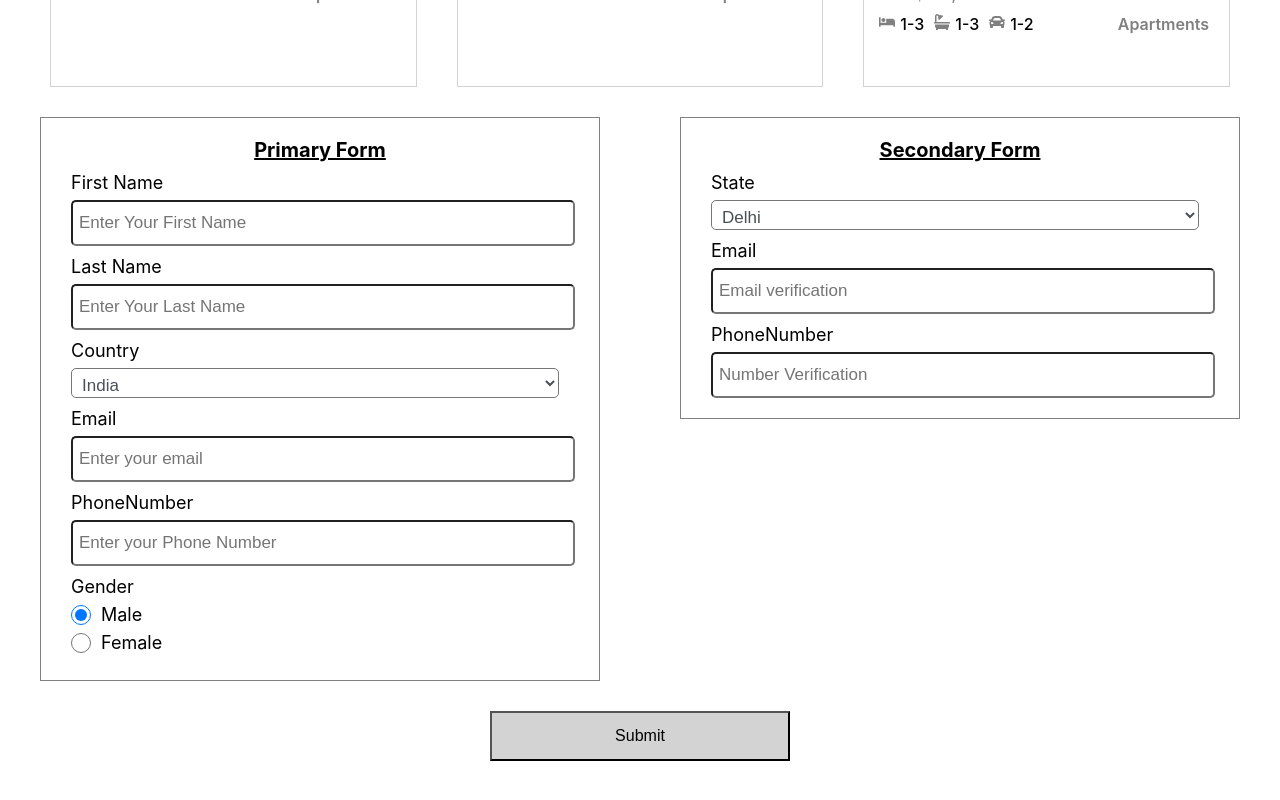
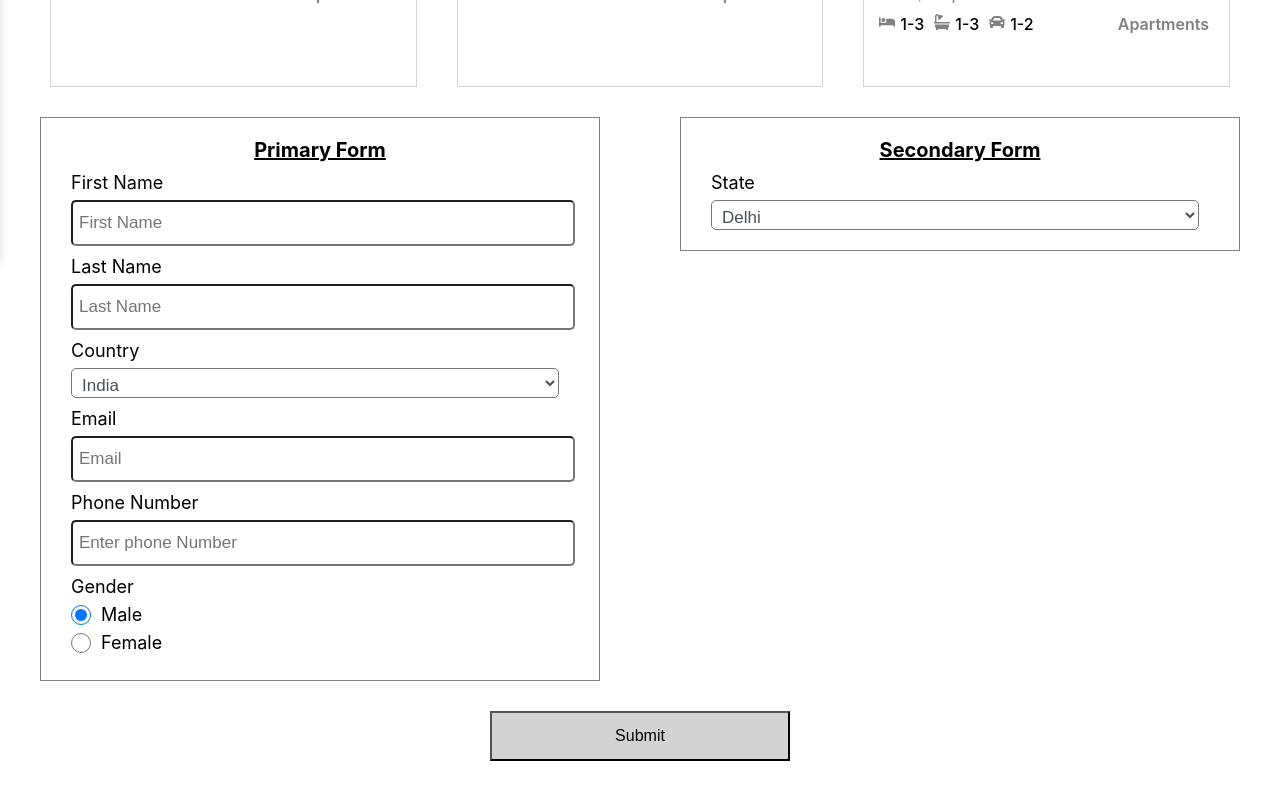
Before and after one commit to Shivani-Maiyani/rwd-design-exercise, a React (Create React App) app: page / in a window 1280 px wide. Shown: the part 578-1378 px from the top of the page. Built offline with nearby package versions, Linux system fonts and the light colour scheme.

Commit message:
add sidebar

```diff
--- a/package.json
+++ b/package.json
@@ -6,9 +6,11 @@
     "@testing-library/jest-dom": "^5.16.4",
     "@testing-library/react": "^13.3.0",
     "@testing-library/user-event": "^13.5.0",
+    "font-awesome": "^4.7.0",
     "react": "^18.2.0",
     "react-burger-menu": "^3.0.8",
     "react-dom": "^18.2.0",
+    "react-hook-form": "^7.33.1",
     "react-icons": "^4.4.0",
     "react-scripts": "5.0.1",
     "sass": "^1.54.0",
--- a/src/component/form/form.js
+++ b/src/component/form/form.js
@@ -1,8 +1,7 @@
-import React, { useState } from 'react';
+import { useForm } from "react-hook-form";
 import "./form.scss";
 import "./formMedia.scss";
 
-const Form = () => {
 const country = [
     {
       'id':1,
@@ -76,93 +75,115 @@ const Form = () => {
     }
   ]
 
-  const [inputs,setInputs] = useState({});
-  const [selected,setSelected] = useState('');
-
-  const handleChange = (event) =>{
-    const name = event.target.name;
-    const value = event.target.value;
-    console.log(event.target);
-    setInputs(values => ({...values, [name]: value}));
-  }
-  const handleClick = (event) => {
-   event.preventDefault();
-   console.log(inputs);
+const Form = () =>{
+    const { register, handleSubmit, formState: { errors } } = useForm();
+    const onSubmit = (data) => {
+        console.log(data);
     }
     return (
-    <div className='container-form'>
-      <div className='form-section'>
-      <form className='form-wrraper'>
+        <div className="container-form">
+            <div className="form-section">
+            <form className="form-wrraper">
             <div className='form-text'>Primary Form</div>
             <div className="form">
-      <label id="fname-label" htmlFor="fname">First Name</label>
-      <input type="text" name="fname" className="form-control" placeholder="Enter Your First Name" minLength={3} maxLength={30} value={inputs.fname}  onChange={handleChange} required={true}/>
+            <label>First Name</label>
+                    <input
+                    className="form-control"
+                        placeholder='First Name'
+                        type="text"
+                        {...register("firstName", { required: true, maxLength: 10 })}
+                    />
+                {errors.firstName && <p>Please check the First Name</p>}
             </div>
             <div className="form">
-      <label id="lname-label" htmlFor="lname">Last Name</label>
-      <input type="text" name="lname" className="form-control" placeholder="Enter Your Last Name" minLength={3} maxLength={30} onChange={handleChange} value={inputs.lname} required/>
+            <label>Last Name</label>
+                    <input
+                    className="form-control"
+                        placeholder='Last Name'
+                        type="text"
+                        {...register("lastName", { required: true, maxLength: 10 })}
+                    />
+                {errors.lastName && <p>Please check the Last Name</p>}
                 </div>
                         <div className="form">
-      <label htmlFor="country">
-        Country
-      </label>
-      <select  name="country" className="form-control select dropdown" value={inputs.country} onChange={handleChange} required>
+              <label>Country</label>
+              <select  name="country" className="form-control select dropdown"  {...register("country",{required : true})}>
                 {
                   country.map((country) =>(
-            <option value={country.name} id={country.id} key={country.id} onChange={handleChange}>{country.name}</option>
+                    <option value={country.name} id={country.id} key={country.id}
+                  >{country.name}</option>
                   ))
                 }
               </select>
+              {errors.country && <p>Please select the country</p>}
             </div>
                 <div className="form">
-   <label id="email-label" htmlFor="email">Email</label>
-      <input type="email" name="email" className="form-control" placeholder="Enter your email"  onChange={handleChange} value={inputs.email} required/>
+                <label>Email</label>
+                    <input
+                    className="form-control"
+                        placeholder='Email'
+                        type="email"
+                        {...register("email",
+                            {
+                                required: true,
+                                pattern: /^(([^<>()\[\]\\.,;:\s@"]+(\.[^<>()\[\]\\.,;:\s@"]+)*)|(".+"))@((\[[0-9]{1,3}\.[0-9]{1,3}\.[0-9]{1,3}\.[0-9]{1,3}\])|(([a-zA-Z\-0-9]+\.)+[a-zA-Z]{2,}))$/
+                            })}
+                    />
+                {errors.email && <p>Please check the Email</p>}
                 </div>
+
           <div className="form">
-   <label id="phone-label" htmlFor="email">PhoneNumber</label>
-      <input type="tel" name="phone" className="form-control" placeholder="Enter your Phone Number"  maxLength="10" onChange={handleChange} value={inputs.num} required />
+            <label>Phone Number</label>
+                    <input
+                    className="form-control"
+                        placeholder='Enter phone Number'
+                        type="tel"
+                        {...register("phone", { required: true, maxLength: 10,minLength: 10})}
+                    />
+                {errors.phone && <p>Please Enter a number</p>}
                 </div>
+
                 <div className="form">
             <label>Gender</label>
-      <label><input name="gender" value="Male" type="radio" className="radio" onChange={handleChange} defaultChecked/>Male</label>
-      <label><input name="gender" value="Female" type="radio" className="radio" onChange={handleChange} />Female</label>
+                    <label><input
+                        className="form-control"
+                        type="radio"
+                        value="Male"
+                        defaultChecked
+                        {...register("gender", { required: true})}
+                    />Male</label>
+                    <label>
+                    <input
+                        className="form-control"
+                        type="radio"
+                        value="Female"
+                        {...register("gender", { required: true})}
+                    />Female
+                    </label>
+
+                {errors.gender && <p>Please select gender</p>}
                 </div>
 
 
             </form>
-          <form className='form-wrraper'>
+            <form className="form-wrraper">
             <div className='form-text'>Secondary Form</div>
             <div className="form">
-      <label>
-       State
-      </label>
-      <select  name="mLike" className="form-control select" required id="dropdown" onChange={handleChange}>
+            <label>State</label>
+            <select  name="mLike" className="form-control select dropdown" required id="dropdown">
             {
              State.map((state) => (<option >{state.name}</option>) )
             }
           </select>
           </div>
-   <div className="form">
-   <label id="email-label" htmlFor="email">Email</label>
-      <input type="email" name="email" className="form-control" placeholder="Email verification" required/>
-    </div>
-    <div className="form">
-   <label id="phone-label" htmlFor="email">PhoneNumber</label>
-      <input type="tel" name="phone" className="form-control" placeholder="Number Verification" required  maxLength="10"/>
+            </form>
             </div>
 
-
-    </form>
-      </div>
-      <div className='form-btn'>
-      <button type="submit" id="submit" className="submit-btn text-align" onClick={handleClick}>
-        Submit
-      </button>
+            <div className="form-btn">
+                <button type='submit' className="submit-btn text-align" onClick={handleSubmit(onSubmit)}>Submit</button>
                 </div>
 
-
         </div>
-
     )
 }
 export default Form;
--- a/src/component/sidebar/sidebar.js
+++ /dev/null
@@ -1,25 +0,0 @@
-import React from 'react';
-import { FaTimes } from 'react-icons/fa';
-import logo from "../../assests/image/logo.png";
-import "./sidebar.scss";
-
-
-
-const Sidebar = () => {
-  return (
-    <div>
-      <div className='sidebar-wrraper'>
-        <div className='sidebar-header'>
-            <div className='icon-cross'>
-            <FaTimes className='cross-icon'/>
-            </div>
-            <div className='sidebar-logo'>
-              <img src={logo} alt="logo" className='sidebar-logo_image'/>
-            </div>
-        </div>
-
-      </div>
-    </div>
-  )
-}
-export default Sidebar;
--- a/src/component/sidebar/sidebar.scss
+++ /dev/null
@@ -1,22 +0,0 @@
-.sidebar-wrraper{
-    width:100%;
-    .sidebar-header{
-        display: flex;
-        align-items: center;
-        justify-content: space-between;
-        padding-top: 10px;
-
-        .cross-icon{
-            fill:orange;
-            font-size: 20px;
-            padding-left: 20px;
-        }
-        .sidebar-logo{
-            .sidebar-logo_image{
-                height: 50px;
-                width: 100px;
-                padding-left: 40px;
-            }
-        }
-    }
-}
--- a/src/shared/Header.scss
+++ b/src/shared/Header.scss
@@ -35,3 +35,58 @@
     }
 
 }
+.sidebar{
+    width: 100%;
+    min-height: 100vh;
+    box-shadow: 0px 4px 8px rgb(0 0 0 / 16%);
+    background-color: #fff;
+    position: fixed;
+    top: 0;
+    left: -100%;
+    z-index: 1;
+    transition: 0.5s;
+}
+.sidebar.active{
+    left: 0;
+    transition: 0.5s;
+}
+.sd-header{
+    display: flex;
+    align-items: center;
+    justify-content: space-between;
+    padding-top: 10px;
+    margin-bottom: 10px;
+    border-bottom: 1px solid lightgray;
+}
+.icon-close{
+    fill:orange;
+    font-size: 30PX;
+    padding-left: 10px;
+}
+.sidebar-wrapper{
+    padding-top: 20px;
+    border-bottom: 1px solid lightgrey;
+    .sidebar-link{
+        display: flex;
+        margin-bottom: 20px;
+        .icons{
+            padding: 0 15px;
+            .icon-home{
+                fill: gray;
+            }
+        }
+        .text-name{
+           color: gray;
+           text-transform: capitalize;
+        }
+    }
+}
+.sidebar-data{
+    padding-top: 20px;
+    .data-text{
+        padding: 0 20px;
+       margin-bottom: 20px;
+       text-transform: capitalize;
+       color:gray
+    }
+}
```
Also changed, not shown: src/shared/Header.js (+48 -5 lines), src/shared/headerMedia.scss (line endings or trailing spaces), 1 other file (tests, documents, lock files or other folders). Lines whose indentation alone changed are shown as unchanged.
